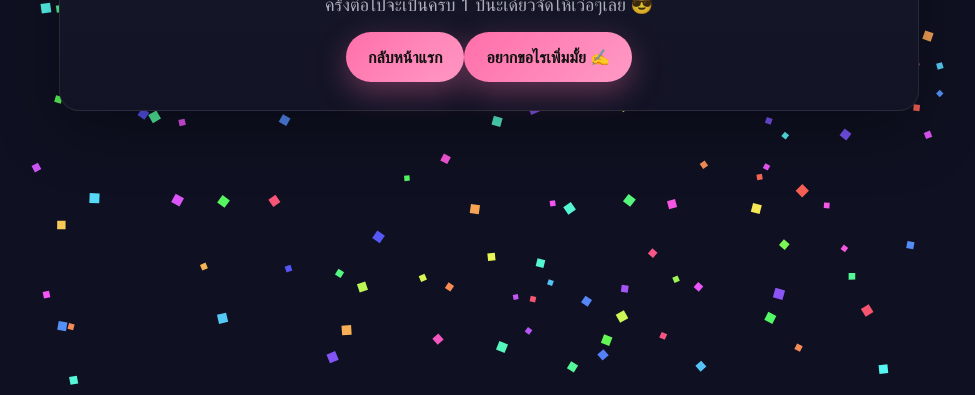
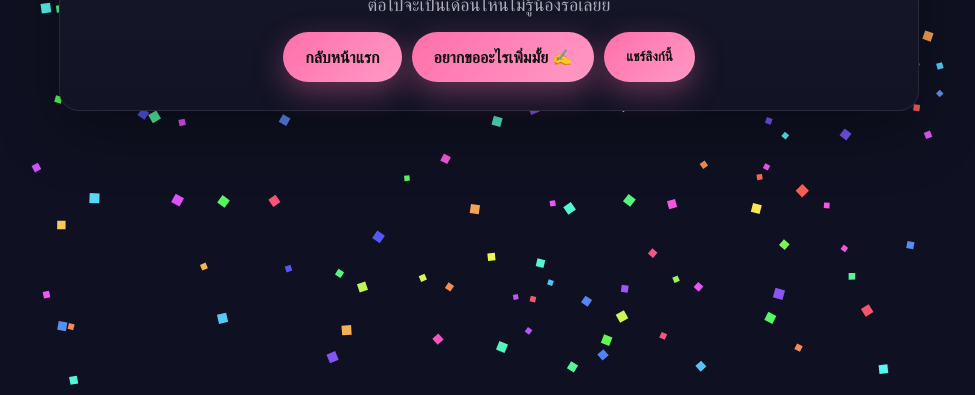
Before and after one commit to konpong2006-pixel/EVEVEVE, a plain HTML site: page final.html in a window 1280 px wide. Shown: the part 405-800 px from the top of the page, without its empty margins (151-1126 px from the left). Drawn offline with Linux system fonts and the light colour scheme.

Commit message:
final.html

```diff
--- a/final.html
+++ b/final.html
@@ -12,15 +12,18 @@
 
 <section class="page" id="tbc">
   <div class="center card fade-in">
-    <h1 class="tbc-title">
+    <h1 class="tbc-title glow">
       To be continued<span class="dots">…</span>
     </h1>
-    <p class="lead">ครั้งต่อไปจะเป็นครบ 1 ปีนะเดี๋ยวจัดให้เว่อๆเลย 😎</p>
+    <p class="lead">ต่อไปจะเป็นเดิอนไหนไม่รู้น้องรอเลยย</p>
 
-    <div class="btn-row" style="margin-top:14px">
+    <div class="btn-row" style="margin-top:14px; gap:10px; flex-wrap:wrap">
       <a class="btn" href="index.html">กลับหน้าแรก</a>
-      <a class="btn" href="wish.html">อยากขอไรเพิ่มมั้ย ✍️</a>
+      <a class="btn" href="wish.html">อยากขออะไรเพิ่มมั้ย ✍️</a>
+      <button class="btn" id="shareBtn" type="button">แชร์ลิงก์นี้</button>
     </div>
+
+    <small class="hint share-note" id="shareNote" style="display:none;margin-top:10px"></small>
   </div>
 </section>
 
```
